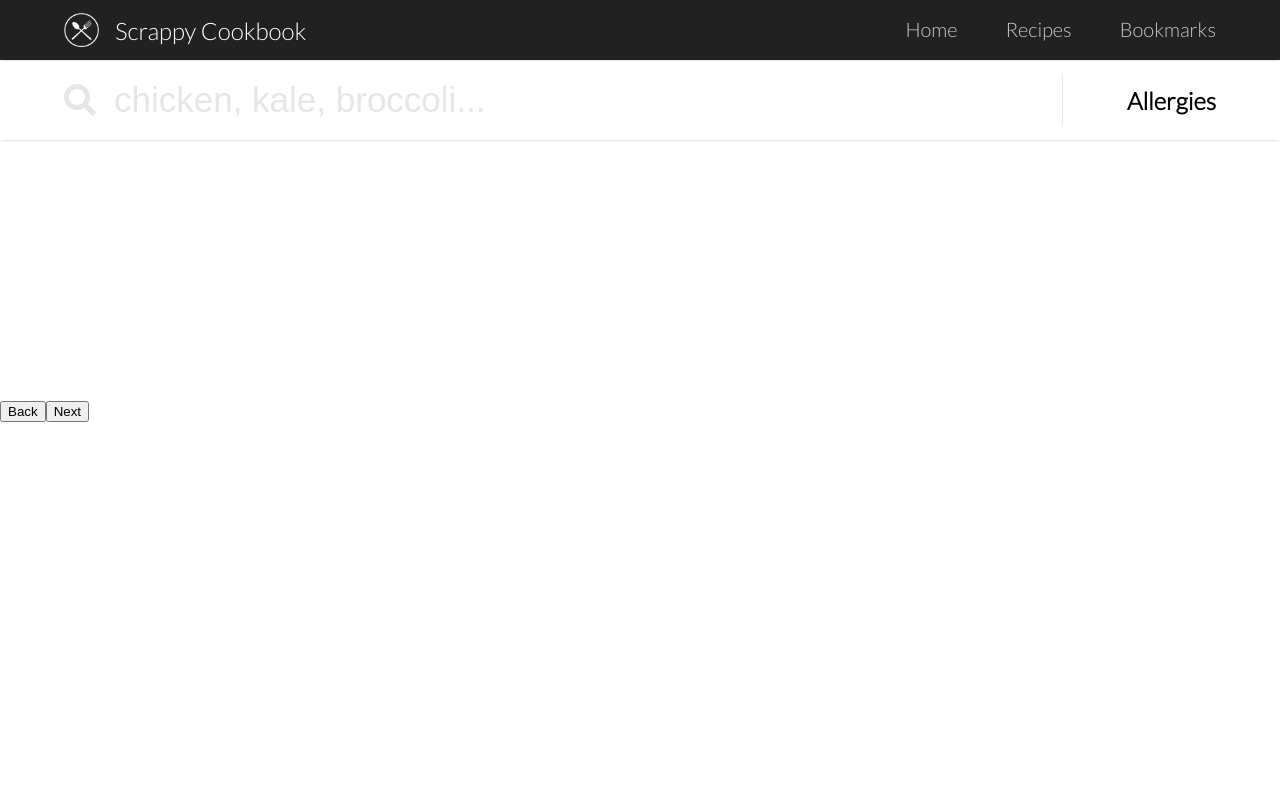
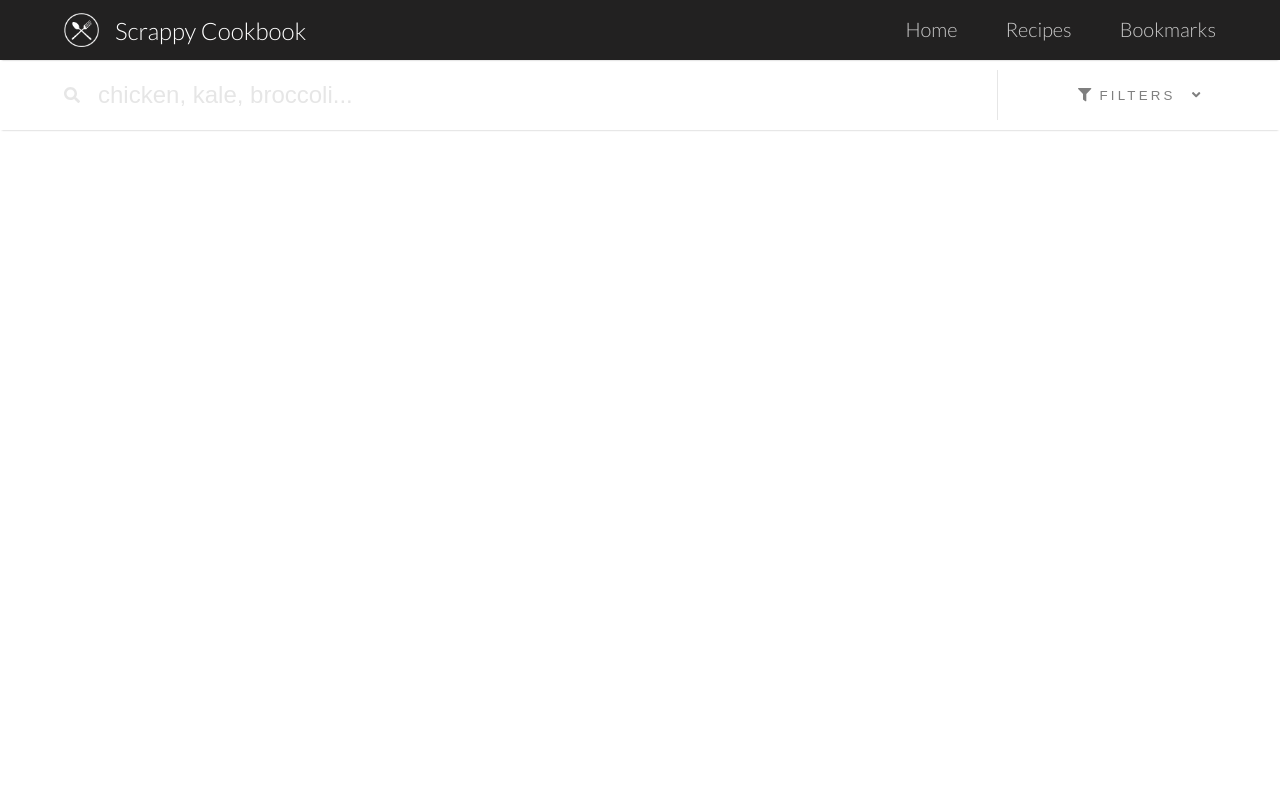
Before and after one commit to rvthai/scrappy-cookbook, a React (Create React App) app: page /recipes in a window 1280 px wide. Shown: the top 800 px of the page. Built offline with nearby package versions, Linux system fonts and the light colour scheme.

Commit message:
Style filter and search bar [wip]

```diff
--- a/src/components/App.js
+++ b/src/components/App.js
@@ -4,7 +4,7 @@ import "../stylesheets/App.css";
 
 // Components
 import Home from "./Home";
-import Search from "./Search";
+import Recipes from "./Recipes";
 import RecipeDetails from "./RecipeDetails";
 import Bookmarks from "./Bookmarks";
 import GenericNotFound from "./GenericNotFound";
@@ -19,7 +19,7 @@ class App extends Component {
             <Route
               exact
               path="/recipes"
-              render={(props) => <Search query="" recipes={null} {...props} />}
+              render={(props) => <Recipes query="" recipes={null} {...props} />}
             />
             <Route exact path="/recipes/:id" component={RecipeDetails} />
             <Route exact path="/bookmarks" component={Bookmarks} />
--- a/src/components/Search.js
+++ b/src/components/Recipes.js
@@ -21,7 +21,7 @@ import SearchFilters from "./SearchFilters";
 import Navbar from "./Navbar";
 import Featured from "./Featured";
 
-class Search extends Component {
+class Recipes extends Component {
   handleBack = () => {
     if (this.props.pagnition.from > 0) {
       this.props.prevPage();
@@ -67,8 +67,8 @@ class Search extends Component {
           </div>
         </div>
         <div className="results-container">
-          <button onClick={this.handleBack}>Back</button>
-          <button onClick={this.handleNext}>Next</button>
+          {/* <button onClick={this.handleBack}>Back</button>
+          <button onClick={this.handleNext}>Next</button> */}
           <SearchResults
             from={this.props.pagnition.from}
             to={this.props.pagnition.to}
@@ -96,4 +96,4 @@ const mapDispatchToProps = {
   prevPage,
 };
 
-export default connect(mapStateToProps, mapDispatchToProps)(Search);
+export default connect(mapStateToProps, mapDispatchToProps)(Recipes);
--- a/src/components/SearchBar.js
+++ b/src/components/SearchBar.js
@@ -7,6 +7,31 @@ import { faSearch } from "@fortawesome/free-solid-svg-icons";
 // Actions
 import { saveSearch } from "../actions";
 class SearchBar extends Component {
+  constructor(props) {
+    super(props);
+
+    this.state = {
+      style: "#e6e6e6",
+    };
+  }
+  componentDidMount() {
+    document.getElementById("bar").addEventListener("focus", this.inFocus);
+    document.getElementById("bar").addEventListener("blur", this.outFocus);
+  }
+
+  componentWillUnmount() {
+    document.getElementById("bar").removeEventListener("focus", this.inFocus);
+    document.getElementById("bar").addEventListener("blur", this.outFocus);
+  }
+
+  inFocus = () => {
+    this.setState({ style: "black" });
+  };
+
+  outFocus = () => {
+    this.setState({ style: "#e6e6e6" });
+  };
+
   handleSubmit = (event) => {
     this.props.onSearchSubmit(event);
   };
@@ -18,9 +43,16 @@ class SearchBar extends Component {
   render() {
     return (
       <div className="bbb">
-        <FontAwesomeIcon className="search-icon" icon={faSearch} size="2x" />
+        <FontAwesomeIcon
+          id="icon"
+          className="search-icon"
+          style={{ color: `${this.state.style}` }}
+          icon={faSearch}
+          size="1x"
+        />
         <form className="form" onSubmit={this.handleSubmit}>
           <input
+            id="bar"
             className="search-bar"
             type="text"
             value={this.props.query}
--- a/src/components/SearchFilters.js
+++ b/src/components/SearchFilters.js
@@ -4,7 +4,37 @@ import "../stylesheets/SearchFilters.css";
 // Components
 import Checkbox from "./Checkbox";
 
+// icons
+import { FontAwesomeIcon } from "@fortawesome/react-fontawesome";
+import { faFilter, faAngleDown } from "@fortawesome/free-solid-svg-icons";
+
 class SearchFilters extends Component {
+  componentDidMount() {
+    // Attach a click listener on the document.
+    window.addEventListener("click", this.clickListener);
+  }
+
+  componentWillUnmount() {
+    // Detach the click listener on the document.
+    window.removeEventListener("click", this.clickListener);
+  }
+
+  clickListener = (e) => {
+    console.log("document clicked");
+    var btn = document.getElementById("btn");
+    var click = document.getElementById("dropdown-content");
+    if (
+      click.style.display === "block" &&
+      !document.getElementById("btn").contains(e.target)
+    ) {
+      console.log("cancel him");
+      click.style.display = "none";
+      btn.style.opacity = 0.5;
+    } else {
+      console.log("nothing");
+    }
+  };
+
   handleHealth = (name, value, checked) => {
     if (checked) {
       this.props.filters.health.push(value);
@@ -22,10 +52,60 @@ class SearchFilters extends Component {
     this.props.onFiltersChange(event.target.name, event.target.value);
   };
 
+  showFilters = () => {
+    var click = document.getElementById("dropdown-content");
+    var icon = document.getElementById("arrow");
+    var btn = document.getElementById("btn");
+    if (click.style.display === "none") {
+      click.style.display = "block";
+      icon.classList.add("open");
+      btn.style.opacity = 1;
+    } else {
+      click.style.display = "none";
+      icon.classList.remove("open");
+      btn.style.opacity = 0.5;
+    }
+  };
+
   render() {
     return (
-      <div className="ccc">
-        <h2>Allergies</h2>
+      <div>
+        <div className="dropdown">
+          <button id="btn" onClick={this.showFilters} className="dropbtn">
+            <FontAwesomeIcon className="filter-icon" icon={faFilter} />
+            FILTERS
+            <FontAwesomeIcon
+              id="arrow"
+              className="downarrow-icon"
+              icon={faAngleDown}
+              // icon={this.state.drop ? faAngleUp : faAngleDown}
+            />
+          </button>
+          <div style={{ display: "none" }} id="dropdown-content">
+            <p>contentmorecontentletstrymorehehe</p>
+            <p>content</p>
+          </div>
+        </div>
+        {/* <div className="filter">
+          <button className="dropbtn" onClick={this.handleClick}>
+            <FontAwesomeIcon icon={faFilter} />
+            Filters
+            <FontAwesomeIcon icon={faAngleDown} />
+          </button>
+          <div id="content" className="drop-content">
+            filters go here
+          </div>
+        </div> */}
+        {/* <div class="dropdown">
+          <button onclick="myFunction()" class="dropbtn">
+            Dropdown
+          </button>
+          <div id="myDropdown" class="dropdown-content">
+            <a href="#">Link 1</a>
+            <a href="#">Link 2</a>
+            <a href="#">Link 3</a>
+          </div>
+        </div> */}
         {/* <Checkbox
           onChange={this.handleHealth}
           id="peanut-free"
--- a/src/stylesheets/Search.css
+++ b/src/stylesheets/Search.css
@@ -1,7 +1,7 @@
 .search-container {
   position: fixed;
   width: 100%;
-  height: 80px;
+  height: 70px;
   top: 60px;
   left: 0;
   margin: auto;
@@ -20,7 +20,7 @@
   /* justify-content: space-evenly; */
   align-items: center;
   width: 100%;
-  height: 80px;
+  height: 70px;
 }
 
 .vr {
--- a/src/stylesheets/SearchBar.css
+++ b/src/stylesheets/SearchBar.css
@@ -12,7 +12,7 @@
 
 .search-bar {
   width: 100%;
-  font-size: 35px;
+  font-size: 24px;
   border: none;
   outline: 0;
   color: black;
@@ -24,5 +24,5 @@
 }
 
 .search-icon {
-  color: #e6e6e6;
+  transition: 0.5s;
 }
--- a/src/stylesheets/SearchFilters.css
+++ b/src/stylesheets/SearchFilters.css
@@ -1,4 +1,46 @@
 .ccc {
-  display: flex;
+}
+
+.dropdown {
+  position: relative;
   margin-right: 4rem;
 }
+
+.dropbtn {
+  display: flex;
+  padding: 0.5rem 1rem;
+  letter-spacing: 0.2rem;
+  border: none;
+  background: none;
+  outline: none;
+  cursor: pointer;
+  opacity: 0.5;
+  color: black;
+  transition: 0.3s;
+}
+
+#dropdown-content {
+  position: absolute;
+  margin-top: 0.75rem;
+  right: 0;
+  background-color: #ffffff;
+  box-shadow: 1px 2px 6px 0px rgba(0, 0, 0, 0.3);
+  padding: 2rem;
+  text-align: right;
+}
+
+.filter-icon {
+  margin-right: 0.5rem;
+}
+
+.downarrow-icon {
+  margin-left: 1rem;
+  transform: rotate(0deg);
+  transition: transform 0.2s linear;
+}
+
+.downarrow-icon.open {
+  margin-left: 1rem;
+  transform: rotate(180deg);
+  transition: transform 0.2s linear;
+}
```
